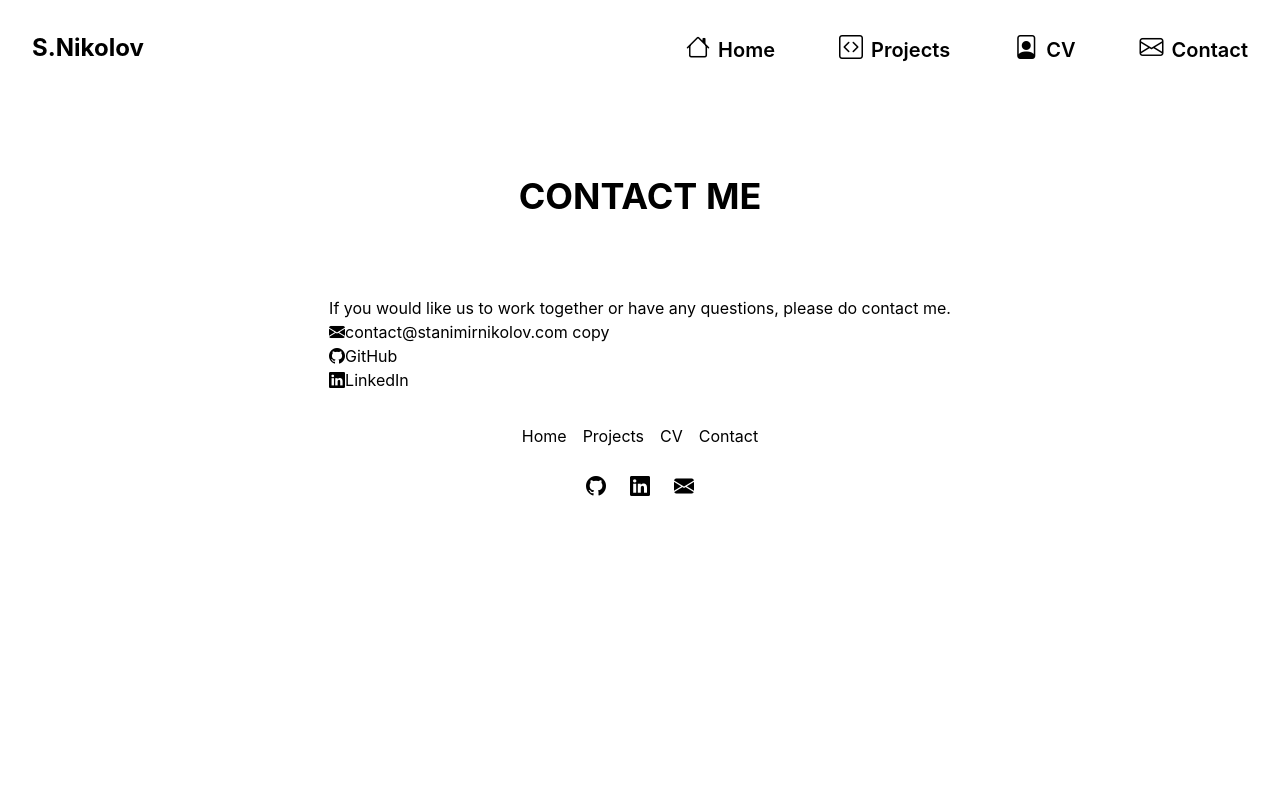
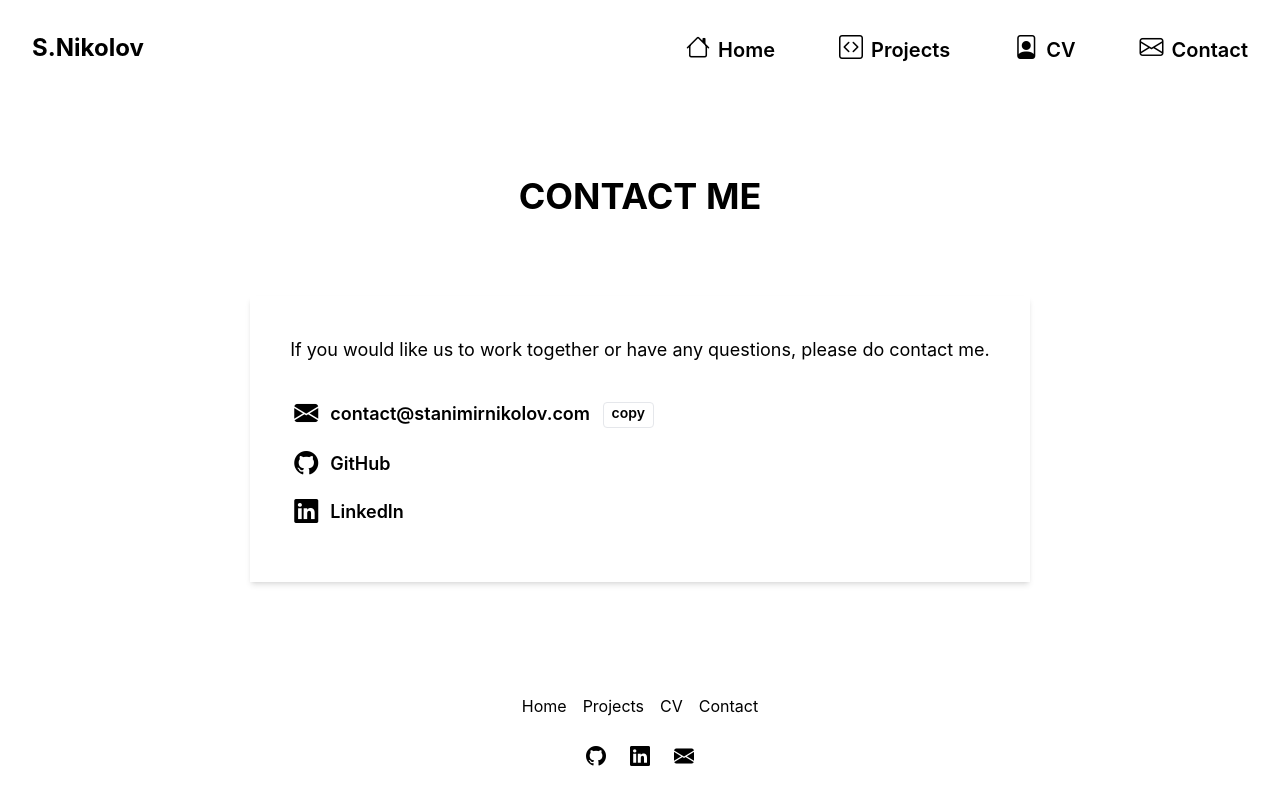
Before and after one commit to stanimir93/portfolio-old-draft, a React (Create React App) app: page /contact in a window 1280 px wide. Built offline with nearby package versions, Linux system fonts and the light colour scheme.

Commit message:
Layout - contact page and other

```diff
--- a/src/components/Footer/Footer.js
+++ b/src/components/Footer/Footer.js
@@ -3,7 +3,7 @@ import { Link } from 'react-router-dom';
 
 export default function Footer() {
     return (
-        <footer className='p-8 '>
+        <footer className='p-8 mt-20 '>
             <nav>
                 <ul className='flex place-content-center text-base mb-6'>
                     <li>
--- a/src/components/PDF/PDF.js
+++ b/src/components/PDF/PDF.js
@@ -48,5 +48,5 @@ export default function PDF(props) {
             };
         }
     }, []);
-    return <div className='w-full drop-shadow-lg' id='adobe-dc-view'></div>;
+    return <div className='w-full shadow-lg' id='adobe-dc-view'></div>;
 }
--- a/src/components/pages/Contact/Contact.js
+++ b/src/components/pages/Contact/Contact.js
@@ -5,33 +5,35 @@ export default function Contact() {
     return (
         <main>
             <PageHeading title='CONTACT ME' />
-            <section>
-                <div>
-                    <p>If you would like us to work together or have any questions, please do contact me.</p>
-                </div>
-                <div>
-                    <p>
+            <section className='shadow-md p-10 text-lg '>
+                <p>If you would like us to work together or have any questions, please do contact me.</p>
+
+                <address className='not-italic mt-8 font-semibold'>
+                    <p className='align-middle my-4'>
                         <a
                             href='mailto:contact@stanimirnikolov.com'
                             target='_blank'
                             title='Send Email'
                             rel='noreferrer'
                         >
-                            <i className='bi bi-envelope-fill'></i>
+                            <i className='bi bi-envelope-fill text-2xl p-1 mr-2 relative top-0.5'></i>
                             <span>contact@stanimirnikolov.com </span>
                         </a>
 
-                        <button onClick={() => navigator.clipboard.writeText('contact@stanimirnikolov.com')}>
+                        <button
+                            className='border px-2 pb-1 rounded text-sm mx-2 relative bottom-0.5'
+                            onClick={() => navigator.clipboard.writeText('contact@stanimirnikolov.com')}
+                        >
                             copy
                         </button>
                     </p>
-                    <p>
+                    <p className='align-middle my-4'>
                         <a href='https://github.com/stanimir93' target='_blank' title='Open GitHub' rel='noreferrer'>
-                            <i className='bi bi-github'></i>
+                            <i className='bi bi-github text-2xl p-1 mr-2 relative top-0.5'></i>
                             <span>GitHub</span>
                         </a>
                     </p>
-                    <p>
+                    <p className='align-middle my-4'>
                         <span>
                             <a
                                 href='https://www.linkedin.com/in/stanimir-nikolov/'
@@ -39,12 +41,12 @@ export default function Contact() {
                                 title='Open LinkedIn'
                                 rel='noreferrer'
                             >
-                                <i className='bi bi-linkedin'></i>
+                                <i className='bi bi-linkedin text-2xl p-1 mr-2 relative top-0.5'></i>
                                 <span>LinkedIn</span>
                             </a>
                         </span>
                     </p>
-                </div>
+                </address>
             </section>
         </main>
     );
--- a/src/components/pages/Home/Home.js
+++ b/src/components/pages/Home/Home.js
@@ -9,8 +9,8 @@ export default function Home() {
                 <h3 className='text-3xl font-semibold mb-4'>Web Developer</h3>
                 <h6 className='text-lg'>JavaScript, CSS, HTML, React, Node, Express, SQL</h6>
             </section>
-            <section className='clear-both p-16'>
-                <div className='drop-shadow-md max-w-4xl bg-white p-8'>
+            <section className='clear-both p-16 pb-0'>
+                <div className='shadow-md max-w-4xl bg-white p-10'>
                     <h3 className='text-3xl font-semibold'>About Me</h3>
                     <p className='my-4 text-lg'>
                         My background is in Sport and Exercise Science. In my early twenties, I was involved in coaching
--- a/src/components/pages/Projects/Projects.js
+++ b/src/components/pages/Projects/Projects.js
@@ -32,7 +32,7 @@ export default function Projects() {
             <section>
                 {projectsData
                     ? Object.keys(projectsData).map(project => (
-                          <Project key={Date.now()} project={projectsData[project]} />
+                          <Project key={project} project={projectsData[project]} />
                       ))
                     : null}
             </section>
```
